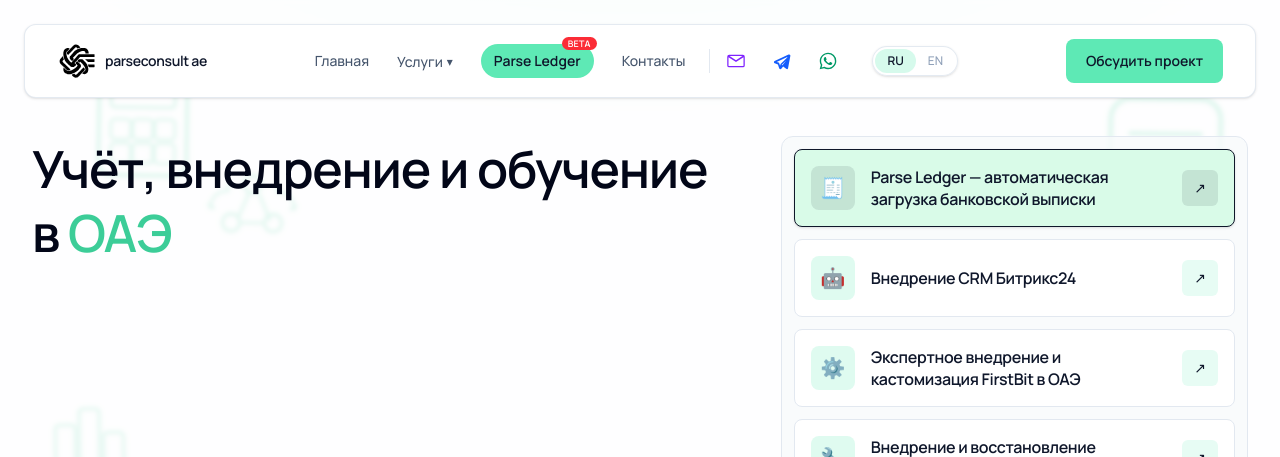
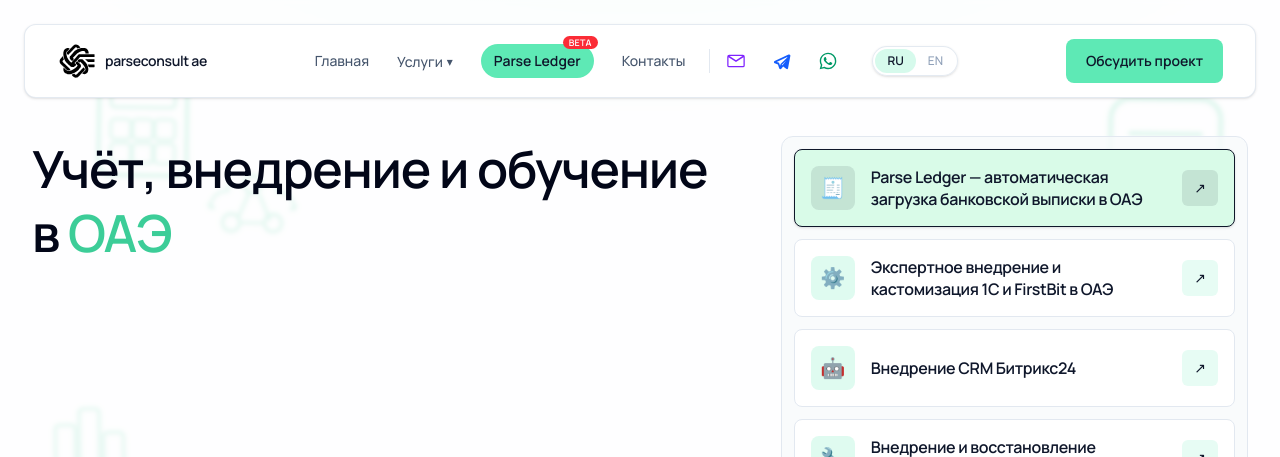
Before and after one commit to emilrustamov/parseconsult, a Vue app: page / in a window 1280 px wide. Shown: the top 457 px of the page. Built offline with nearby package versions, Linux system fonts and the light colour scheme.

Commit message:
Updated references to "Parse Ledger" to use consistent lowercase naming across the application. Enhanced SEO metadata, refined service descriptions, and improved layout styles for better user experience and readability. Adjusted routing to ensure proper navigation.

```diff
--- a/src/content/services.ts
+++ b/src/content/services.ts
@@ -110,7 +110,7 @@
     },
   },
   firstbit: {
-    title: 'Экспертное внедрение и кастомизация 1С (First Bit) в ОАЭ',
+    title: 'Экспертное внедрение и кастомизация 1C и FirstBit в ОАЭ',
     groups: [
       {
         title: 'Стратегический консалтинг и аудит систем',
@@ -240,8 +240,10 @@
       {
         title: 'Сопровождение и обучение персонала',
         items: [
-          'Обучаем всем техническим аспектам ведения бухгалтерского учета в системах 1C, Firstbit, Zoho Books и QuickBooks. Передаем практические знания, которые помогают оптимизировать рабочие процессы, сократить время на выполнение задач и минимизировать рутинные операции.',
-          'Если у вас возникают вопросы по ведению учета в программных решениях или вы стремитесь повысить эффективность работы - обращайтесь. Предоставим подробные разъяснения и подберем оптимальные подходы под ваши задачи.',
+          'Прозрачное управление разработкой: Составление детальных ТЗ для программистов и контроль исполнения через Jira/Agile-методологии.',
+          'Адаптация персонала: Создание кастомных пошаговых инструкций и проведение тренингов, чтобы команда начала эффективно работать в системе с первого дня.',
+          'Практическое обучение в системах: Обучаем всем техническим аспектам ведения бухгалтерского учета в системах 1C, Firstbit, Zoho Books и QuickBooks. Передаем практические знания, которые помогают оптимизировать рабочие процессы, сократить время на выполнение задач и минимизировать рутинные операции.',
+          'Консультации и сопровождение: Если у вас возникают вопросы по ведению учета в программных решениях или вы стремитесь повысить эффективность работы - обращайтесь. Предоставим подробные разъяснения и подберем оптимальные подходы под ваши задачи.',
         ],
       },
     ],
--- a/src/layouts/SiteLayout.vue
+++ b/src/layouts/SiteLayout.vue
@@ -12,7 +12,7 @@
 
 const navLinks: NavLink[] = [
   { label: 'Главная', to: { name: 'home' } },
-  { label: 'Parse Ledger', to: { name: 'Parse-Ledger' } },
+  { label: 'Parse Ledger', to: { name: 'parse-ledger' } },
   { label: 'Контакты', to: { name: 'contact' } },
 ]
 
@@ -126,13 +126,18 @@
             </div>
 
             <RouterLink
-              :to="{ name: 'Parse-Ledger' }"
-              class="group relative inline-flex items-center whitespace-nowrap rounded-full border border-brand/60 bg-brand px-3 py-1.5 text-sm font-semibold text-slate-900 transition hover:bg-brand-dark hover:text-slate-900"
+              :to="{ name: 'parse-ledger' }"
+              class="group relative inline-flex items-center whitespace-nowrap"
             >
-              <span class="absolute -right-1 -top-2 rounded-full bg-red-500 px-1.5 py-0.5 text-[9px] font-semibold uppercase leading-none tracking-wide text-white">
+              <span
+                class="pointer-events-none absolute -right-1 -top-2 z-10 rounded-full bg-red-500 px-1.5 py-0.5 text-[9px] font-semibold uppercase leading-none tracking-wide text-white"
+                aria-hidden="true"
+              >
                 beta
               </span>
-              Parse Ledger
+              <span class="nav-parse-ledger-shine relative inline-flex items-center overflow-hidden rounded-full border border-brand/60 bg-brand px-3 py-1.5 text-sm font-semibold text-slate-900 transition group-hover:bg-brand-dark group-hover:text-slate-900">
+                <span class="relative z-[1]">Parse Ledger</span>
+              </span>
             </RouterLink>
             <RouterLink
               :to="{ name: 'contact' }"
@@ -224,13 +229,18 @@
                 Главная
               </RouterLink>
               <RouterLink
-                :to="{ name: 'Parse-Ledger' }"
-                class="relative mt-2 inline-flex w-fit items-center rounded-full border border-brand/60 bg-brand px-3 py-1.5 text-sm font-semibold text-slate-900 transition hover:bg-brand-dark hover:text-slate-900"
+                :to="{ name: 'parse-ledger' }"
+                class="relative mt-2 inline-flex w-fit items-center"
               >
-                <span class="absolute -right-1 -top-2 rounded-full bg-red-500 px-1.5 py-0.5 text-[9px] font-semibold uppercase leading-none tracking-wide text-white">
+                <span
+                  class="pointer-events-none absolute -right-1 -top-2 z-10 rounded-full bg-red-500 px-1.5 py-0.5 text-[9px] font-semibold uppercase leading-none tracking-wide text-white"
+                  aria-hidden="true"
+                >
                   beta
                 </span>
-                <span>Parse Ledger</span>
+                <span class="nav-parse-ledger-shine relative inline-flex items-center overflow-hidden rounded-full border border-brand/60 bg-brand px-3 py-1.5 text-sm font-semibold text-slate-900 transition hover:bg-brand-dark hover:text-slate-900">
+                  <span class="relative z-[1]">Parse Ledger</span>
+                </span>
               </RouterLink>
               <RouterLink
                 :to="{ name: 'contact' }"
@@ -366,4 +376,38 @@
   opacity: 0;
   transform: translateY(-8px);
 }
+
+.nav-parse-ledger-shine::before {
+  content: '';
+  position: absolute;
+  top: 0;
+  left: 0;
+  width: 2em;
+  height: 100%;
+  background-color: rgba(255, 255, 255, 0.3);
+  transform: translateX(-4em) skewX(-45deg);
+  z-index: 0;
+  pointer-events: none;
+  animation: nav-parse-ledger-shine-loop 3.2s linear infinite;
+}
+
+@keyframes nav-parse-ledger-shine-loop {
+  0%,
+  52% {
+    transform: translateX(-4em) skewX(-45deg);
+  }
+  82% {
+    transform: translateX(10em) skewX(-45deg);
+  }
+  82.01%,
+  100% {
+    transform: translateX(-4em) skewX(-45deg);
+  }
+}
+
+@media (prefers-reduced-motion: reduce) {
+  .nav-parse-ledger-shine::before {
+    animation: none;
+  }
+}
 </style>
--- a/src/router/index.ts
+++ b/src/router/index.ts
@@ -19,13 +19,17 @@
           component: () => import('@/views/ContactPage.vue'),
         },
         {
-          path: 'Parse-Ledger',
-          name: 'Parse-Ledger',
+          path: 'parse-ledger',
+          name: 'parse-ledger',
           component: () => import('@/views/ParseLedgerPage.vue'),
         },
         {
+          path: 'Parse-Ledger',
+          redirect: { name: 'parse-ledger' },
+        },
+        {
           path: 'services/parse-ledger',
-          redirect: { name: 'Parse-Ledger' },
+          redirect: { name: 'parse-ledger' },
         },
         {
           path: 'services/:slug',
--- a/src/seo.ts
+++ b/src/seo.ts
@@ -22,7 +22,7 @@
     title: 'Контакты Parse Consult',
     description: 'Свяжитесь с Parse Consult для консультации по внедрению бухгалтерских систем и автоматизации учета в ОАЭ.',
   },
-  'Parse-Ledger': {
+  'parse-ledger': {
     title: 'parseledger.ae',
     description: 'Parse Ledger преобразует банковские PDF и Excel выписки в структурированные данные для загрузки в бухгалтерские системы.',
   },
@@ -34,7 +34,7 @@
 }
 
 const serviceDescriptionBySlug: Record<string, string> = {
-  firstbit: 'Экспертное внедрение и кастомизация 1С (First Bit) в ОАЭ: аудит, автоматизация процессов и методология IFRS.',
+  firstbit: 'Экспертное внедрение и кастомизация 1C и FirstBit в ОАЭ: аудит, автоматизация процессов и методология IFRS.',
   'accounting-systems': 'Внедрение, восстановление и оптимизация бухгалтерских систем с интеграцией банков и CRM для бизнеса в ОАЭ.',
   'accounting-setup': 'Настройка бухгалтерского учета под отраслевую специфику бизнеса в ОАЭ: от e-commerce до строительства и логистики.',
   training: 'Сопровождение и обучение персонала: регламенты, инструкции и практическая адаптация команды к новым процессам учета.',
--- a/src/views/HomePage.vue
+++ b/src/views/HomePage.vue
@@ -266,9 +266,17 @@
     id: 'parse-ledger',
     slug: 'parse-ledger',
     icon: '🧾',
-    title: 'Parse Ledger — автоматическая загрузка банковской выписки',
+    title: 'Parse Ledger — автоматическая загрузка банковской выписки в ОАЭ',
     description:
       'Настраиваем и внедряем Parse Ledger для прозрачного управленческого и бухгалтерского учета в ежедневной работе команды.',
+  },
+  {
+    id: 'firstbit',
+    slug: 'firstbit',
+    icon: '⚙️',
+    title: 'Экспертное внедрение и кастомизация 1C и FirstBit в ОАЭ',
+    description:
+      'Настраиваем систему под требования бизнеса в ОАЭ с учётом локального законодательства и специфики процессов.',
   },
   {
     id: 'bitrix24',
@@ -277,14 +285,6 @@
     title: 'Внедрение CRM Битрикс24',
     description:
       'Внедряем Битрикс24, настраиваем воронки, автоматизации и интеграции с учетом и внутренними бизнес-процессами.',
-  },
-  {
-    id: 'firstbit',
-    slug: 'firstbit',
-    icon: '⚙️',
-    title: 'Экспертное внедрение и кастомизация FirstBit в ОАЭ',
-    description:
-      'Настраиваем систему под требования бизнеса в ОАЭ с учётом локального законодательства и специфики процессов.',
   },
   {
     id: 'accounting-systems',
@@ -318,7 +318,7 @@
   title: item.title,
   to: (
     item.slug === 'parse-ledger'
-      ? { name: 'Parse-Ledger' }
+      ? { name: 'parse-ledger' }
       : { name: 'service-details', params: { slug: item.slug } }
   ) as RouteLocationRaw,
 }))
@@ -327,7 +327,7 @@
   ...service,
   to: (
     service.slug === 'parse-ledger'
-      ? { name: 'Parse-Ledger' }
+      ? { name: 'parse-ledger' }
       : { name: 'service-details', params: { slug: service.slug } }
   ) as RouteLocationRaw,
 }))
--- a/src/views/ParseLedgerPage.vue
+++ b/src/views/ParseLedgerPage.vue
@@ -1,5 +1,5 @@
 <template>
-  <section id="Parse-Ledger" class="scroll-mt-28 border-b border-slate-200/80 bg-white/80 pt-20 backdrop-blur-[2px] md:scroll-mt-32 md:pt-24">
+  <section id="parse-ledger" class="scroll-mt-28 border-b border-slate-200/80 bg-white/80 pt-20 backdrop-blur-[2px] md:scroll-mt-32 md:pt-24">
     <div class="mx-auto grid max-w-7xl gap-12 px-6 py-12 md:py-16 lg:grid-cols-[1.2fr_0.8fr] lg:items-stretch lg:gap-12 lg:px-8 lg:py-10">
       <div class="max-w-3xl">
         <h1 class="mt-4 max-w-4xl text-3xl font-semibold leading-[1.05] tracking-tight text-slate-950 md:text-4xl lg:text-5xl">
```
Also changed, not shown: 1 other file (tests, documents, lock files or other folders).
